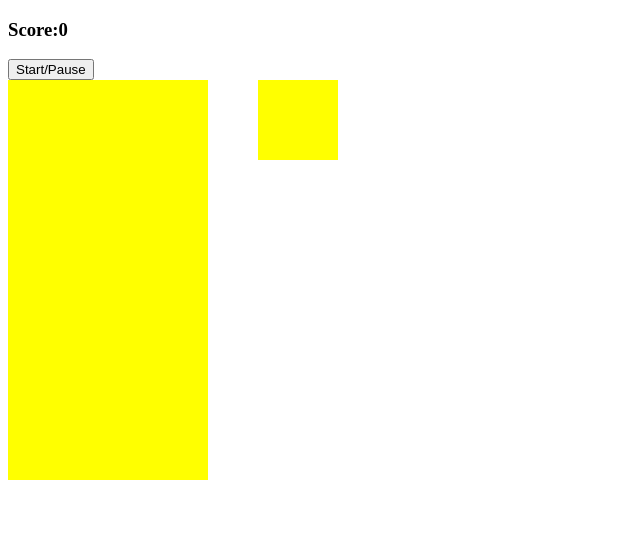
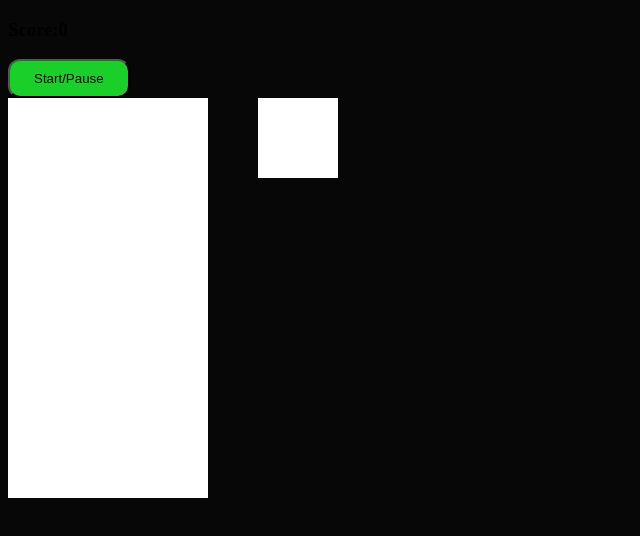
Before and after one commit to artemis-p/Tetris_game_JS, a plain HTML site: page index.html in a window 1280 px wide. Shown: the whole page, without its empty margins (0-640 px from the left). Drawn offline with Linux system fonts and the light colour scheme.

Commit message:
Updated CSS

```diff
--- a/style.css
+++ b/style.css
@@ -1,3 +1,33 @@
+*,
+*::before,
+*::after {
+  box-sizing: border-box;
+}
+
+
+:root {
+  --ff-primary: 'Chalkduster, fantasy', fantasy;
+
+  --clr-light: #fff;
+  --clr-dark: #070707;
+  --clr-accent: #a51bcf;
+  --clr-button:  #1bcf2a;
+  --clr-tetromino: #1bcfb7;
+}
+
+
+body {
+  background: var(--clr-dark);
+}
+
+#start-button {
+  background: var(--clr-button);
+  border-radius: 12px;
+  padding: 10px 24px;
+  color: var(--clr-dark);
+  text-decoration: none;
+}
+
 .container {
   display: flex;
 }
@@ -7,7 +37,7 @@
   height: 400px;
   display: flex;
   flex-wrap: wrap;
-  background-color: yellow;
+  background-color: var(--clr-light);
 }
 
 .grid div {
@@ -16,7 +46,7 @@
 }
 
 .tetromino {
-  background-color: blue;
+  background-color: var(--clr-tetromino);
 }
 
 .mini-grid {
@@ -25,7 +55,7 @@
   height: 80px;
   display: flex;
   flex-wrap: wrap;
-  background-color: yellow;
+  background-color: var(--clr-light);
 }
 
 .mini-grid div {
```
